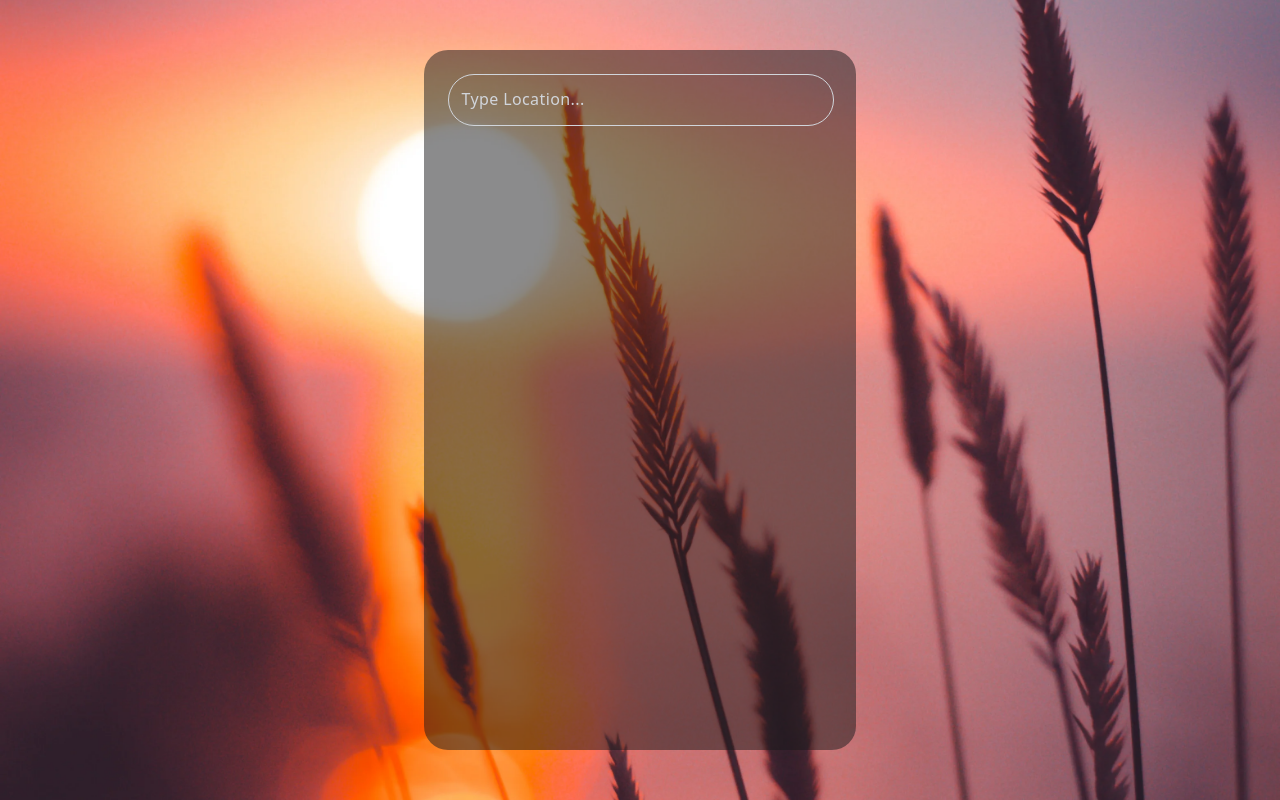
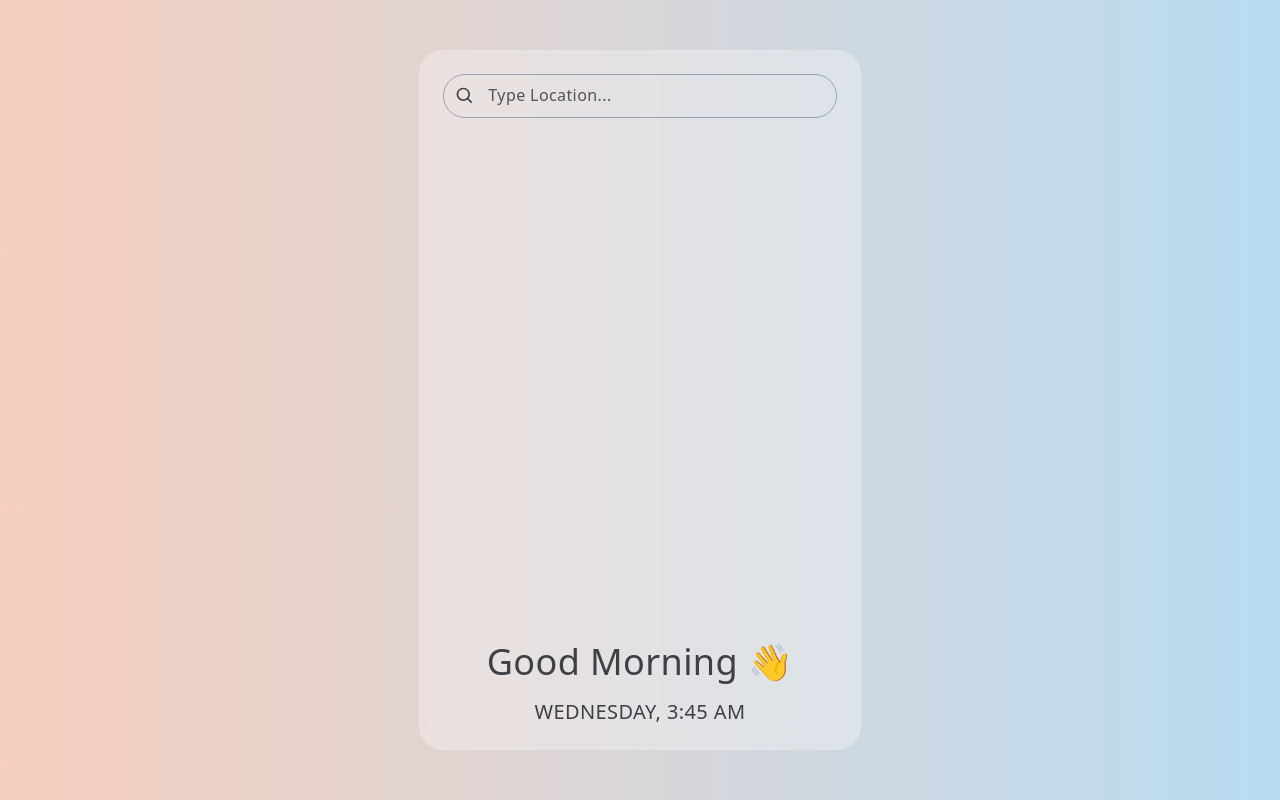
Before and after one commit to CJTS15/website-v2, a Next.js app: page /weathertoday in a window 1280 px wide. Built offline with nearby package versions, Linux system fonts and the light colour scheme; no server answers; what tailwindcss-animated, tailwindcss-filters would draw is missing.

Commit message:
Fixed layout issues.

```diff
--- a/app/globals.css
+++ b/app/globals.css
@@ -74,7 +74,7 @@
   }
 
   .bg-gradient {
-    @apply bg-gradient-to-l from-[#136a8a] to-[#267871]
+    @apply bg-gradient-to-r from-[#f6cfbe] to-[#b9dcf2]
   }
 
 }
--- a/components/WeatherToday.jsx
+++ b/components/WeatherToday.jsx
@@ -1,84 +1,117 @@
 import React, { useState, useEffect } from 'react'
 import axios from 'axios'
+import Image from 'next/image'
+
+import { WiThermometer, WiHumidity, WiWindy } from 'react-icons/wi'
+import { BiSearch } from 'react-icons/bi'
 
 const WeatherToday = () => {
     const [data, setData] = useState({})
     const [location, setLocation] = useState("")
-
-    const url = ""
 
     const searchLocation = () => {
 
         axios.get("https://api.openweathermap.org/data/2.5/weather?q=" + location + "&units=imperial&appid=af74a38c175d420e6b4fab8313401c87").then((response) => {
             setData(response.data)
             console.log(response.data)
-
         })
         setLocation("")
-
     }
 
     useEffect(() => {
         searchLocation()
     }, [location])
 
+    const locale = "en"
+    const [today, setToday] = useState(new Date())
+
+    useEffect(() => {
+        const timer = setInterval(() => {
+            setToday(new Date())
+        }, 60 * 100)
+        return () => {
+            clearInterval(timer)
+        }
+    })
+
+    const day = today.toLocaleDateString(locale, { weekday: "long" })
+    const month = today.toLocaleDateString(locale, { month: "long" })
+
+    const hour = today.getHours();
+    const wish = `Good ${(hour < 12 && 'Morning') || (hour < 17 && 'Afternoon') || 'Evening'} `;
+
+    const time = today.toLocaleTimeString(locale, { hour: 'numeric', hour12: true, minute: 'numeric' });
+
     return (
-        <div className="bg-sunny bg-cover bg-center flex flex-col w-full h-screen p-6">
-            <div className="flex flex-col w-[85%] md:w-[75%] lg:w-[35%] h-[700px]
-            m-auto p-6 relative justify-between bg-zinc-900 bg-opacity-50 rounded-3xl">
+        <div className="bg-gradient bg-cover bg-center flex flex-col w-full h-screen p-2">
+            <div className="flex flex-col w-[95%] sm-w[100%] md:w-[75%] lg:w-[35%] h-[700px]
+            m-auto p-6 relative justify-between bg-white bg-opacity-30 backdrop-filter backdrop-blur-lg  rounded-3xl">
                 {/* Search */}
                 <div className="w-full mx-auto">
-                    <div className="flex w-full">
+                    <div className="relative flex w-full">
+                        <div className="flex absolute inset-y-0 left-0 items-center pl-3 pointer-events-none text-zinc-700">
+                            <BiSearch size={20} />
+                        </div>
                         <input
                             type="search"
-                            className="relative m-0 -mr-0.5 block w-[1px] min-w-0
+                            className="m-auto relative block w-[1px] min-w-0
                         flex-auto rounded-full border border-solid
-                        bg-transparent bg-clip-padding p-3
-                        text-base font-normal leading-[1.6] text-slate-200 placeholder:text-gray-300
-                        outline-none transition duration-200 ease-in-out focus:z-[3]
-                        border-gray-300"
-                            placeholder="Type Location..."
+                        bg-transparent bg-clip-padding p-2 pl-10
+                        text-base font-normal leading-[1.6] text-zinc-700 placeholder:text-zinc-600
+                         outline-none transition duration-200 ease-in-out focus:z-[3]
+                        border-slate-400"
+                            placeholder=" Type Location..."
                             aria-label="Type Location..."
                             onChange={(e) => setLocation(e.target.value)} />
                     </div>
                 </div>
 
+                <div className="grid grid-cols-1 justify-items-center animate animate-fade-down">
+                    <div className="px-2 text-center">
+                        <h1 className="font-light text-4xl py-4 text-zinc-700">{wish}👋</h1>
+                        <p className="font-light text-xl text-zinc-700 uppercase">{day}, {time}</p>
+                    </div>
+                </div>
+
                 {data.name != undefined &&
-                    <div className="grid grid-cols-1 content-center animate animate-fade-down">
-                        <div className="px-8">
-                            <p className="text-slate-200">{data.name}, {data.sys.country}</p>
-                            {data.main
-                                ? <h1 className="text-8xl py-4 text-slate-200">{data.main.temp.toFixed()}°C</h1>
+                    <div className="grid grid-cols-1 justify-items-center animate animate-fade-down">
+                        <div className="px-2 text-center">
+                            {data.weather
+                                ? <Image className="mx-auto" src={"http://openweathermap.org/img/wn/" + data.weather[0].icon + "@2x.png"}
+                                    width="64" height="64" />
                                 : null}
                             {data.weather
-                                ? <p className="text-slate-200">{data.weather[0].main}</p>
+                                ? <p className="text-zinc-700">{data.weather[0].main}</p>
                                 : null}
-                            {data.weather
-                                ? <p className="text-slate-200">{data.weather[0].description}</p>
+                            <p className="text-zinc-700">{data.name}, {data.sys.country}</p>
+                            {data.main
+                                ? <h1 className="text-7xl py-4 text-zinc-700">{data.main.temp.toFixed()}°C</h1>
                                 : null}
+
                         </div>
                     </div>
                 }
 
                 {data.name != undefined &&
-                    <div className="w-full grid grid-cols-3 text-center bg-slate-200 bg-opacity-25 p-4 rounded-xl animate animate-fade-up">
-                        <div className="">
+                    <div className="w-full grid grid-cols-3 justify-items-center
+                    bg-slate-400 bg-opacity-25 p-4 rounded-xl animate animate-fade-up">
+                        <div className="mx-auto text-center">
                             {data.main
-                                ? <p className="text-2xl font-bold text-slate-200">{data.main.feels_like.toFixed()}°C</p>
+                                ? <p className="text-xl font-bold text-zinc-700"><WiThermometer className="mx-auto" />{data.main.feels_like.toFixed()}°C</p>
                                 : null}
-                            <p className="text-slate-200 tracking-wide">Feels Like</p>
+                            <p className="text-sm text-zinc-700 tracking-wide">Feels Like</p>
                         </div>
-                        <div className="">
+                        <div className="mx-auto text-center">
                             {data.main
-                                ? <p className="text-2xl font-bold text-slate-200">{data.main.humidity}%</p>
+                                ? <p className="text-xl font-bold text-zinc-700"><WiHumidity className="mx-auto" />{data.main.humidity}%</p>
                                 : null}
-                            <p className="text-slate-200 tracking-wide">Humidity</p>
+                            <p className="text-sm text-zinc-700 tracking-wide">Humidity</p>
                         </div>
-                        <div className="">
+                        <div className="mx-auto text-center">
                             {data.wind
-                                ? <p className="text-2xl font-bold text-slate-200">{data.wind.speed}MPH</p>
+                                ? <p className="text-xl font-bold text-zinc-700"><WiWindy className="mx-auto" />{data.wind.speed.toFixed()}MPH</p>
                                 : null}
-                            <p className="text-slate-200 tracking-wide">Wind Speed</p>
+                            <p className="text-sm text-zinc-700 tracking-wide">Wind</p>
                         </div>
                     </div>
                 }
--- a/next.config.js
+++ b/next.config.js
@@ -3,7 +3,8 @@ const nextConfig = {
     images: {
         remotePatterns: [
             {
-                hostname: "media.kitsu.io"
+                hostname: "media.kitsu.io",
+                hostname: "openweathermap.org"
             }
         ]
     }
--- a/package.json
+++ b/package.json
@@ -13,6 +13,7 @@
     "autoprefixer": "10.4.14",
     "axios": "^1.4.0",
     "copy-to-clipboard": "^3.3.3",
+    "dotenv": "^16.3.1",
     "eslint-config-next": "^12.0.4",
     "framer-motion": "^10.12.18",
     "next": "^13.4.9",
@@ -24,6 +25,7 @@
     "react-router-dom": "^6.14.1",
     "react-scroll": "^1.8.9",
     "tailwindcss": "3.3.2",
-    "tailwindcss-animated": "^1.0.1"
+    "tailwindcss-animated": "^1.0.1",
+    "tailwindcss-filters": "^3.0.0"
   }
 }
```
